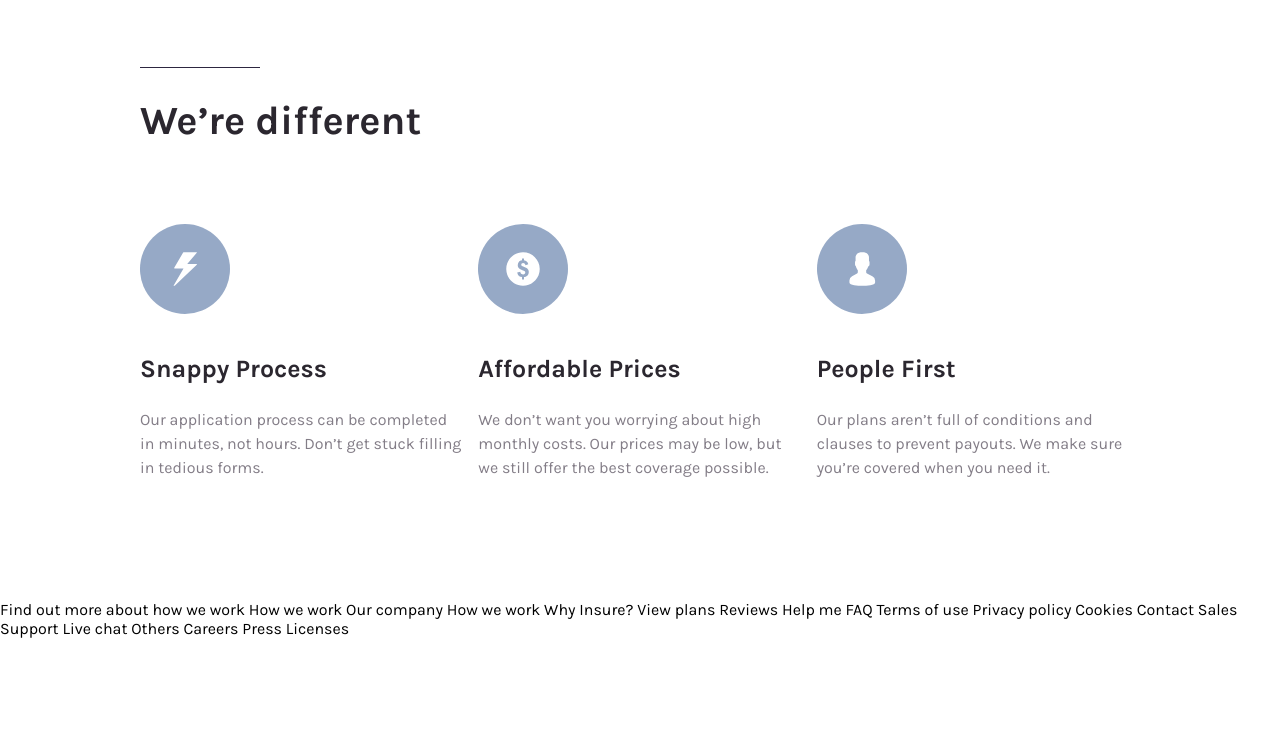
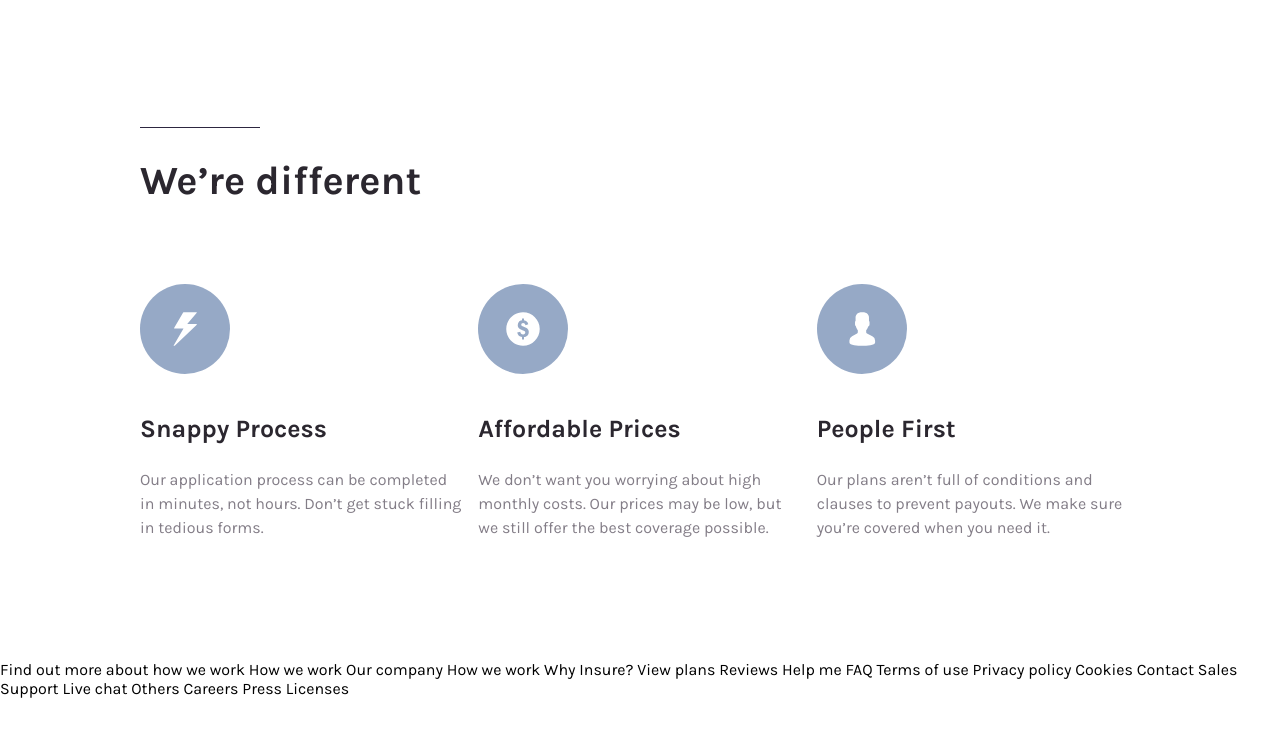
Before and after one commit to 6kbzn9/Insure-Landing-Page, a website: page index.html in a window 1280 px wide. Shown: the part 743-1480 px from the top of the page. Drawn offline with Linux system fonts and the light colour scheme.

Commit message:
eddited main content ~ desktop view

```diff
--- a/scss/_body.scss
+++ b/scss/_body.scss
@@ -7,7 +7,7 @@
     text-align: left;
   }
   @include min(1040px) {
-    margin-top: 24rem;
+    margin-top: 30rem;
   }
 
   &__title {
```
Also changed, not shown: css/main.css, 1 other file.
